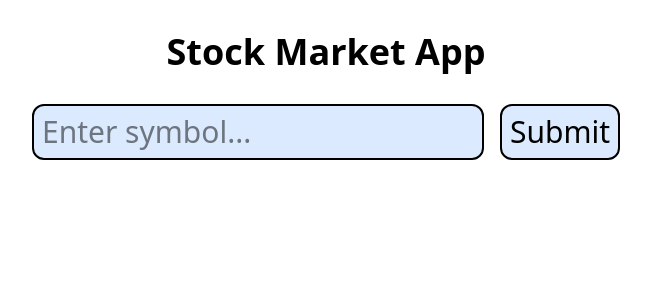
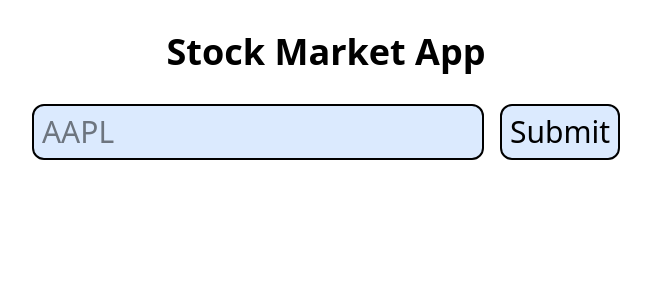
Before and after one commit to gabholli/stock-market-app, a Next.js app: page / in a window 1280 px wide. Shown: the top 300 px of the page, without its empty margins (314-965 px from the left). Built offline with nearby package versions, Linux system fonts and the light colour scheme.

Commit message:
Updated placeholder text in search field

```diff
--- a/src/app/components/PortfolioClient.tsx
+++ b/src/app/components/PortfolioClient.tsx
@@ -87,7 +87,7 @@ const PortfolioClient = () => {
 
     return (
         <div className="flex flex-col justify-center items-center">
-            <Search placeholder="Enter symbol..."
+            <Search placeholder="AAPL"
                 setSymbolInput={setInput}
                 symbolInput={input}
                 handleSubmit={handleSubmit} />
```
